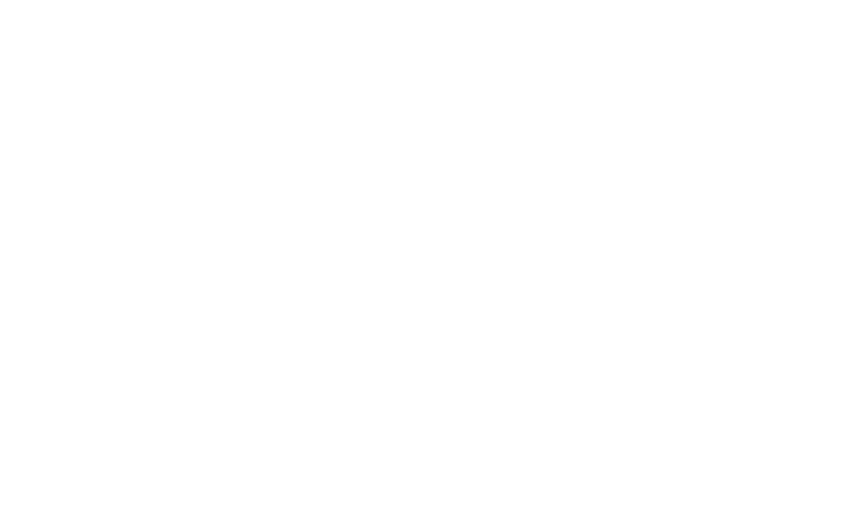
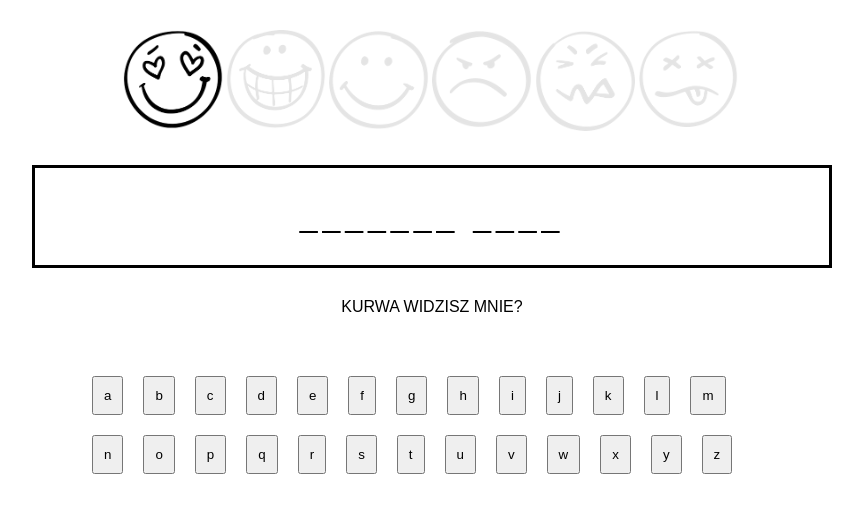
Before and after one commit to SmoothCrimminal/hangman, a website: page index.html in a window 1280 px wide. Shown: the whole page, without its empty margins (208-1071 px from the left). Drawn offline with Linux system fonts and the light colour scheme.

Commit message:
Hangman finished!

```diff
--- a/app/Game.js
+++ b/app/Game.js
@@ -0,0 +1,129 @@
+import {Quote} from './Quote.js';
+class Game {
+
+    currentStep = 0;
+    lastStep = 5;
+
+    quotes = [{
+        text: 'python',
+        category: 'Programming language'
+    },{
+        text: 'Justynka Wojszyczek',
+        category: 'Tania labadziara'
+    },{
+        text: 'Szympiesio',
+        category: 'Mily piesio'
+    },{
+        text: 'Lajcior',
+        category: 'Mlody rockstar'
+    },{
+        text: 'Bedoes',
+        category: 'Mlody Borek'
+    },{
+        text: 'Pascal',
+        category: 'Best programming language'
+    },{
+        text: 'Messi',
+        category: 'Best football player'
+    },{
+        text: 'Kajgus Marlsen',
+        category: 'Best chess player'
+    },{
+        text: 'Dr Dre',
+        category: 'Beats by...'
+    },{
+        text: 'Robert Lewangoalski',
+        category: 'Sniper from Poland'
+    },{
+        text: 'Ngolo ngolo Kante',
+        category: `Mais comment il s'appelle?`
+    },{
+        text: 'Maestro Kimpembe',
+        category: 'Maestro...'
+    },{
+        text: 'Jozwiak',
+        category: 'Polski Ronaldinho Gaucho'
+    },{
+        text: 'Aleksander Wyrwas',
+        category: 'Bestia z Jarocina'
+    },{
+        text: 'Hondov',
+        category: 'Wynalazca rolek'
+    },{
+        text: 'Srebrny Brek',
+        category: 'Kurwa widzisz mnie?'
+    }];
+
+    constructor({
+        lettersWrapper,
+        categoryWrapper,
+        wordWrapper,
+        outputWrapper}) {
+
+            this.lettersWrapper = lettersWrapper;
+            this.categoryWrapper = categoryWrapper;
+            this.wordWrapper = wordWrapper;
+            this.outputWrapper = outputWrapper;
+
+            const {text, category} = this.quotes[Math.floor(Math.random() * this.quotes.length)];
+            this.categoryWrapper.innerHTML = category;
+            this.quote = new Quote(text);
+    }
+
+    guess(letter, e) {
+        e.target.disabled = true;
+        const isCorrect = this.quote.guess(letter);
+        if (!isCorrect) {
+            this.currentStep++;
+            document.getElementsByClassName('step') [this.currentStep].style.opacity = 1;
+        }
+
+        if (this.currentStep === this.lastStep) {
+            this.losing();
+        }
+        else this.drawQuote();
+
+    }
+
+    drawLetters() {
+        for (let i = 10; i < 36; i++) {
+            const label = (i).toString(36);
+            const button = document.createElement('button');
+            button.innerHTML = label;
+            button.addEventListener('click', (e) => this.guess(label, e));
+            this.lettersWrapper.appendChild(button);
+        }
+    }
+
+    drawQuote() {
+        const content = this.quote.getContent();
+        this.wordWrapper.innerHTML = content;
+        if (!content.includes('_')) {
+            this.winning();
+        }
+    }
+
+    start() {
+        document.getElementsByClassName('step') [this.currentStep].style.opacity = 1;
+        this.drawQuote();
+        this.drawLetters();
+    }
+
+    winning() {
+        this.wordWrapper.innerHTML = "BRAVISSIMO!";
+        this.lettersWrapper.innerHTML = '';
+    }
+
+    losing() {
+        this.wordWrapper.innerHTML = "Bardzo się starałeś, lecz z gry wyleciałeś hehe";
+        this.lettersWrapper.innerHTML = '';
+    }
+}
+
+const game = new Game ({
+    lettersWrapper: document.getElementById('letters'),
+    categoryWrapper: document.getElementById('category'),
+    wordWrapper: document.getElementById('word'),
+    outputWrapper: document.getElementById('output')
+});
+game.start();
--- /dev/null
+++ b/app/Quote.js
@@ -0,0 +1,42 @@
+export class Quote {
+    constructor(text) {
+        this.text = text;
+        this.guessed = [];
+    }
+
+    getContent() {
+        let content = "";
+        for (const char of this.text) {
+            if (char == ' ' || this.guessed.includes(char)) {
+                content += char;
+            }
+
+            else content += '_';
+        }
+
+        return content;
+    }
+
+    guess(letter) {
+        const upperCaseLetter = letter.toUpperCase();
+        const lowerCaseLetter = letter;
+
+        if (this.text.includes(upperCaseLetter)) {
+            this.guessed.push(upperCaseLetter);
+            if (this.text.includes(lowerCaseLetter)) {
+                this.guessed.push(lowerCaseLetter);
+            }
+            return true;
+        }
+
+        if (this.text.includes(lowerCaseLetter)) {
+                this.guessed.push(lowerCaseLetter);
+                if (this.text.includes(upperCaseLetter)) {
+                    this.guessed.push(upperCaseLetter);
+                }
+                return true;
+            }
+
+        return false;
+    }
+}
--- a/index.html
+++ b/index.html
@@ -4,9 +4,35 @@
     <meta charset="UTF-8">
     <meta http-equiv="X-UA-Compatible" content="IE=edge">
     <meta name="viewport" content="width=device-width, initial-scale=1.0">
+    <link rel="stylesheet" href="style.css">
     <title>Hangman</title>
 </head>
 <body>
-    <script src="./app/Game.js"></script>
+    <section id="hangman">
+        <div id="output">
+            <div class="step">
+                <img src="./images/1.png" alt="">
+            </div>
+            <div class="step">
+                <img src="./images/2.png" alt="">
+            </div>
+            <div class="step">
+                <img src="./images/5.png" alt="">
+            </div>
+            <div class="step">
+                <img src="./images/6.png" alt="">
+            </div>
+            <div class="step">
+                <img src="./images/7.png" alt="">
+            </div>
+            <div class="step">
+                <img src="./images/8.png" alt="">
+            </div>
+        </div>
+        <div id="word"></div>
+        <div id="category"></div>
+        <div id="letters"></div>
+    </section>
+    <script src="./app/Game.js" type="module"></script>
 </body>
 </html>
--- a/style.css
+++ b/style.css
@@ -1,7 +1,8 @@
 html {
-    font-size:16px;
-    font-family:sans-serif;
+    font-size: 16px;
+    font-family: sans-serif;
 }
+
 #hangman {
     width: 800px;
     margin: 30px auto;
@@ -27,12 +28,13 @@ html {
 #output {
     display: flex;
     width: 100%;
-    margin-bottom:30px;
+    margin-bottom: 30px;
+    justify-content: center;
 }
 
 #output .step {
     width: calc(100% / 8);
-    border-right:3px #fff solid;
+    border-right: 3px #fff solid;
 }
 
 #output .step {
@@ -40,11 +42,11 @@ html {
 }
 
 #output .step img {
-    width:100%;
+    width: 100%;
 }
 
 #category {
-    text-align:center;
+    text-align: center;
     padding: 30px 0px;
-    text-transform:uppercase;
+    text-transform: uppercase;
 }
```
